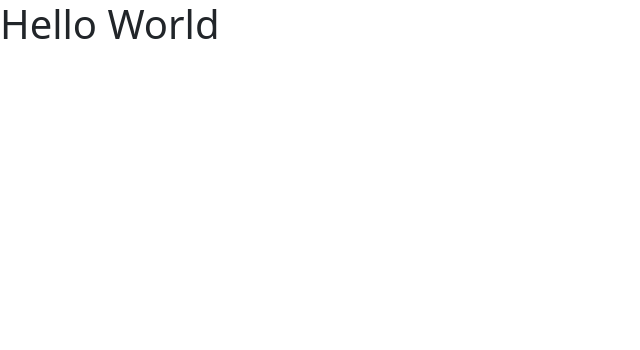
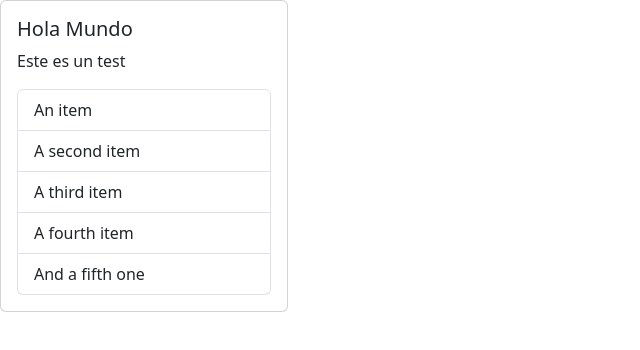
Before and after one commit to eduardoaxml/business, a React (Vite) app: page / in a window 1280 px wide. Shown: the top 350 px of the page, without its empty margins (0-640 px from the left). Built offline with nearby package versions, Linux system fonts and the light colour scheme.

Commit message:
Parent and children component
-Props
-Parents and children component

```diff
--- a/src/App.tsx
+++ b/src/App.tsx
@@ -1,12 +1,13 @@
-// import Titulo from "./components/Titulo";
+import Card, { CardBody } from "./components/Card";
+import List from "./components/List";
 
 
 function App() {
-  const name = "World";
   return (
-    <div className="App">
-      <h1>Hello {name}</h1>
-    </div>
+    <Card>
+      <CardBody title="Hola Mundo" body="Este es un test" />
+      <List />
+    </Card>
   );
 }
 
--- /dev/null
+++ b/src/components/Card.tsx
@@ -0,0 +1,41 @@
+import { ReactNode } from "react";
+
+interface Props {
+    readonly children: ReactNode;
+}
+
+function Card(props: Props) {
+    const { children } = props;
+    return (
+        <div
+            className="card"
+            style={{
+                width: "18rem"
+            }}
+        >
+            <div className="card-body">
+                { children }
+            </div>
+        </div>
+    );
+}
+
+interface CardBodyProps {
+    readonly title?: string;
+    readonly body?: string;
+}
+
+export function CardBody(props: CardBodyProps) {
+    const { title, body } = props;
+    return (
+        <>
+            <h5 className="card-title">
+                { title }
+            </h5>
+            <p className="card-text">
+                { body }
+            </p>
+        </>
+    );
+}
+export default Card;
--- /dev/null
+++ b/src/components/List.tsx
@@ -0,0 +1,17 @@
+type Props = {};
+
+const List = ({}: Props) => {
+  return (
+    <div>
+      <ul className="list-group">
+        <li className="list-group-item">An item</li>
+        <li className="list-group-item">A second item</li>
+        <li className="list-group-item">A third item</li>
+        <li className="list-group-item">A fourth item</li>
+        <li className="list-group-item">And a fifth one</li>
+      </ul>
+    </div>
+  );
+};
+
+export default List;
```
